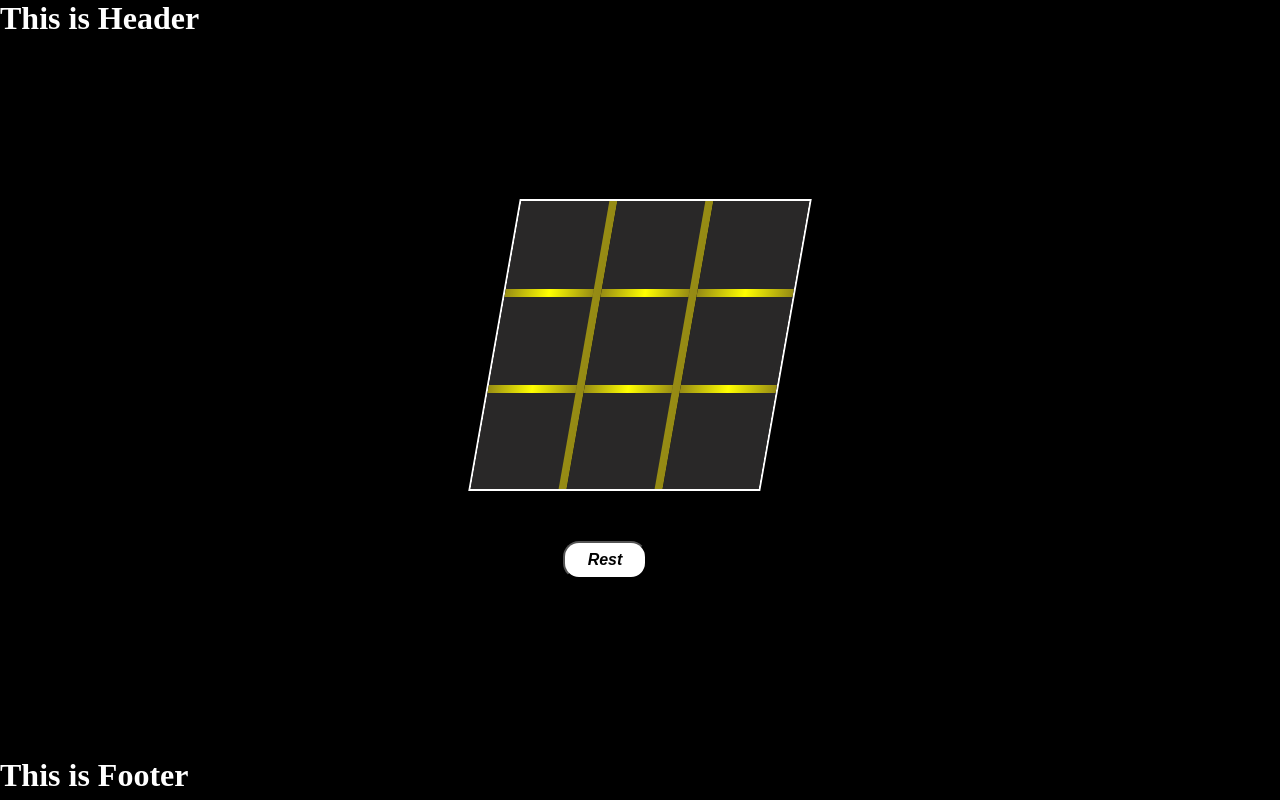
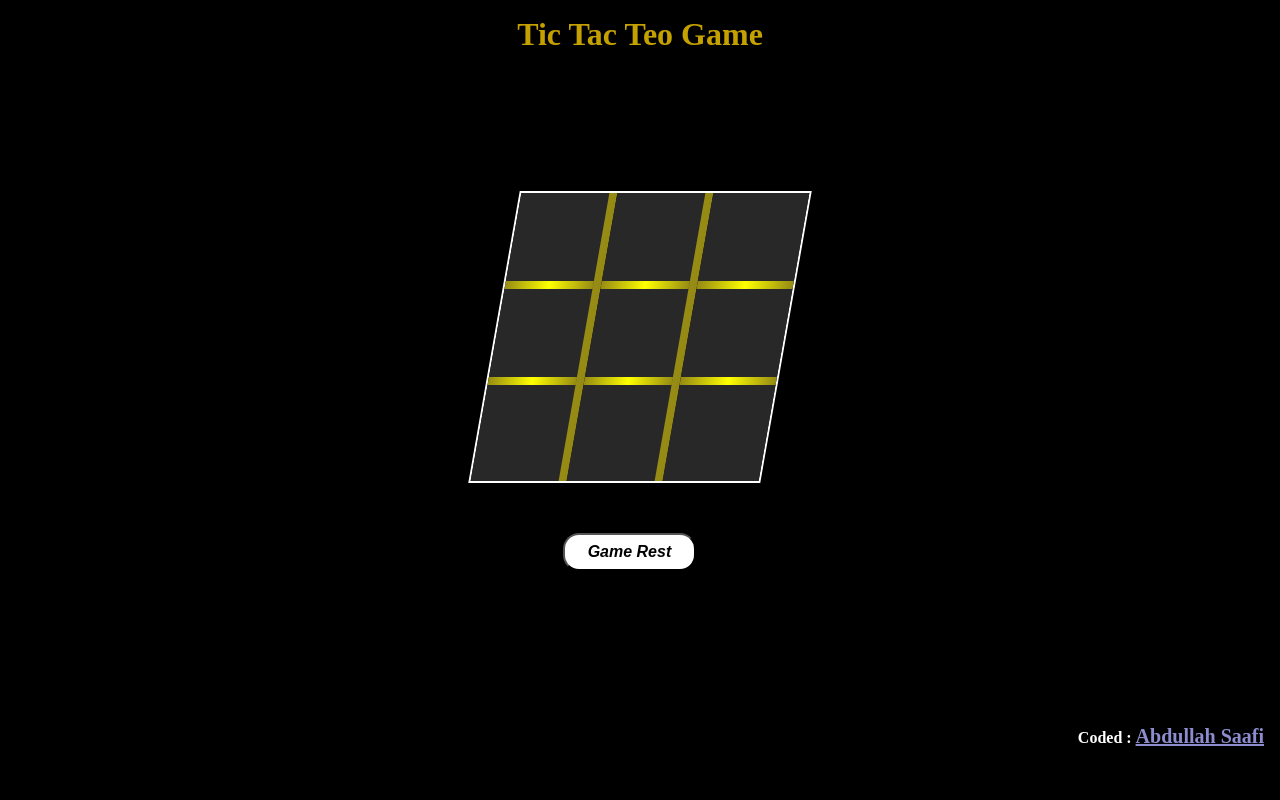
Before and after one commit to Abdullah-saafi/TicTacToe-Game-JS, a plain HTML site: page index.html in a window 1280 px wide. Drawn offline with nearby package versions, Linux system fonts and the light colour scheme.

Commit message:
Add header and footer

```diff
--- a/index.html
+++ b/index.html
@@ -10,7 +10,7 @@
 <body>
 
   <header>
-    <h1>This is Header</h1>
+    <h1 class="header">Tic Tac Teo Game</h1>
   </header>
   <main class="main">
     <div class="winner">
@@ -32,11 +32,11 @@
     </div>
     <div class="restBtn">
       <p class="restError">"Game Not Started Yet"</p>
-      <button>Rest</button>
+      <button>Game Rest</button>
     </div>
   </main>
-  <Footer>
-    <h1>This is Footer</h1>
+  <Footer class="footer">
+    <h1>Coded : <a href="https://www.linkedin.com/in/abdullah-saafi-641a5a305?utm_source=share&utm_campaign=share_via&utm_content=profile&utm_medium=android_app">Abdullah Saafi</a></h1>
   </Footer>
   <script src="app.js"></script>
 </body>
--- a/style.css
+++ b/style.css
@@ -5,12 +5,18 @@
   background: #000;
   color: White;
 }
+
+.header{
+  color: #c5a100;
+  text-align: center;
+  padding: 1rem;
+}
 .main{
   display: flex;
   flex-direction: column;
   justify-content: center;
   align-items: center;
-  height: 90vh;
+  height: 80vh;
   width: 100vw;
   position: relative;
 }
@@ -153,3 +159,15 @@ background: none;
     padding: .5rem 1rem;
 
   }
+
+  .footer{
+  color: #c5a100;
+  text-align: right;
+  font-size: 8px;
+  padding: 1rem;
+  }
+
+  a{
+    color: #8c8ccf;
+    font-size: 20px;
+  }
```
